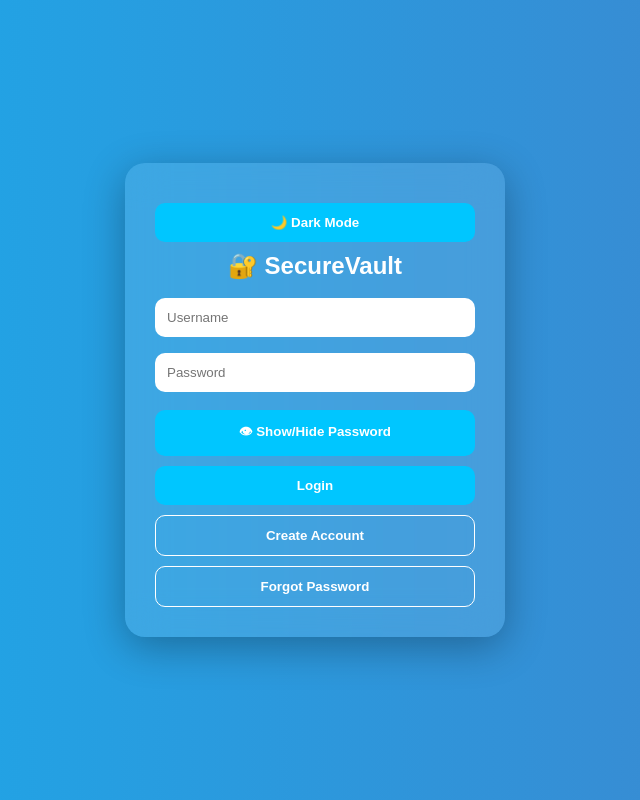
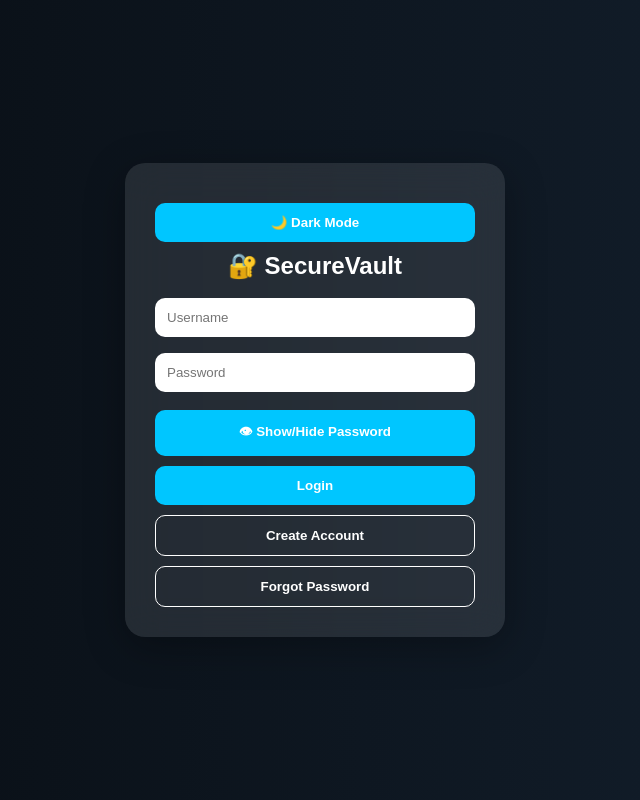
Before and after one commit to MdRifatRayhan/securevault-auth-system, a website: page index.html in a window 1280 px wide. Both pictures are taken after a click on the button "🌙 Dark Mode". Shown: the whole page, without its empty margins (325-965 px from the left). Drawn offline with Linux system fonts and the light colour scheme.

```diff
--- a/index.html
+++ b/index.html
@@ -11,15 +11,30 @@
 }
 
 body {
+
   font-family: Arial;
   height:100vh;
   display:flex;
   justify-content:center;
   align-items:center;
-  background: linear-gradient(270deg,#667eea,#764ba2,#00c6ff);
-  background-size: 600% 600%;
-  animation: gradient 10s ease infinite;
-  body.dark{
+
+  background:
+  linear-gradient(
+    270deg,
+    #667eea,
+    #764ba2,
+    #00c6ff
+  );
+
+  background-size:600% 600%;
+
+  animation:
+  gradient 10s ease infinite;
+
+  transition:0.4s;
+}
+
+body.dark {
 
   background:
   linear-gradient(
@@ -28,7 +43,8 @@
     #243b55,
     #000000
   );
-}
+
+  background-size:600% 600%;
 }
 
 @keyframes gradient {
```
